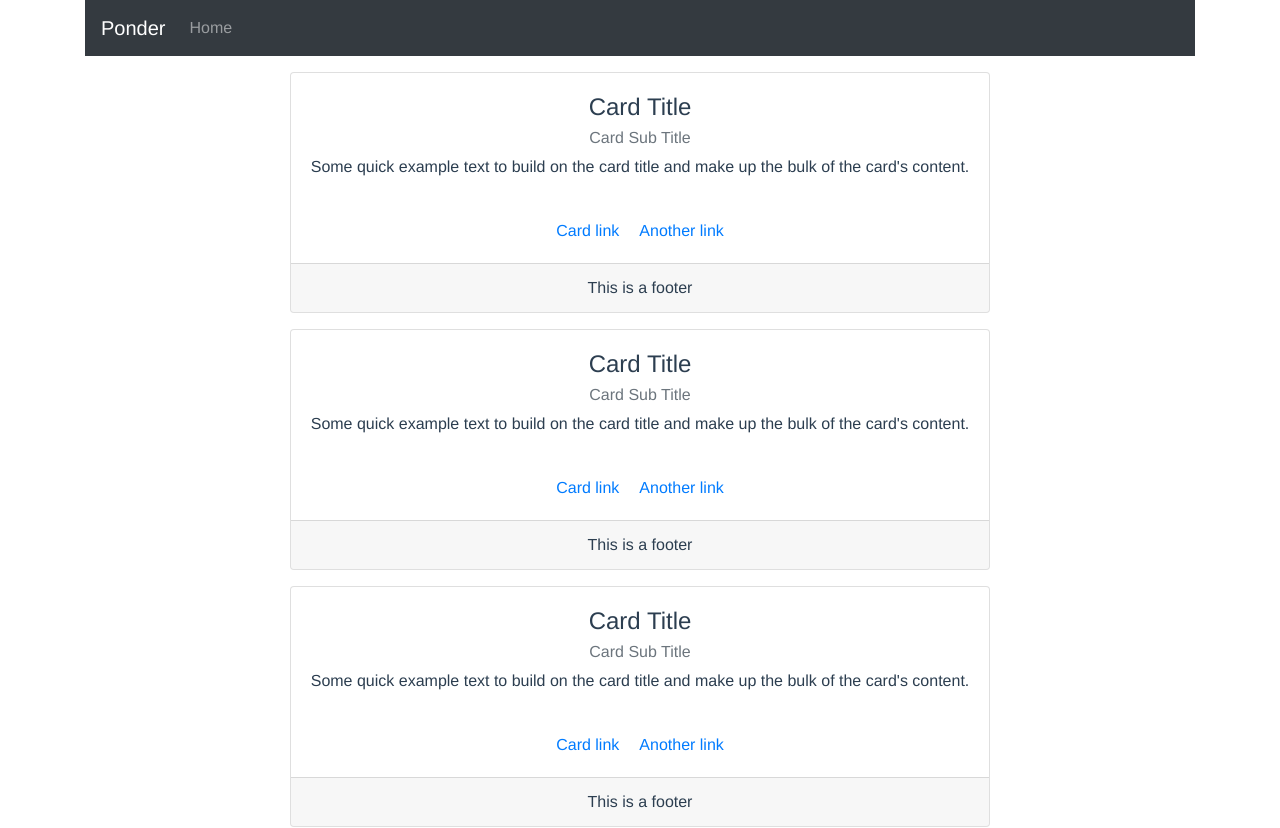
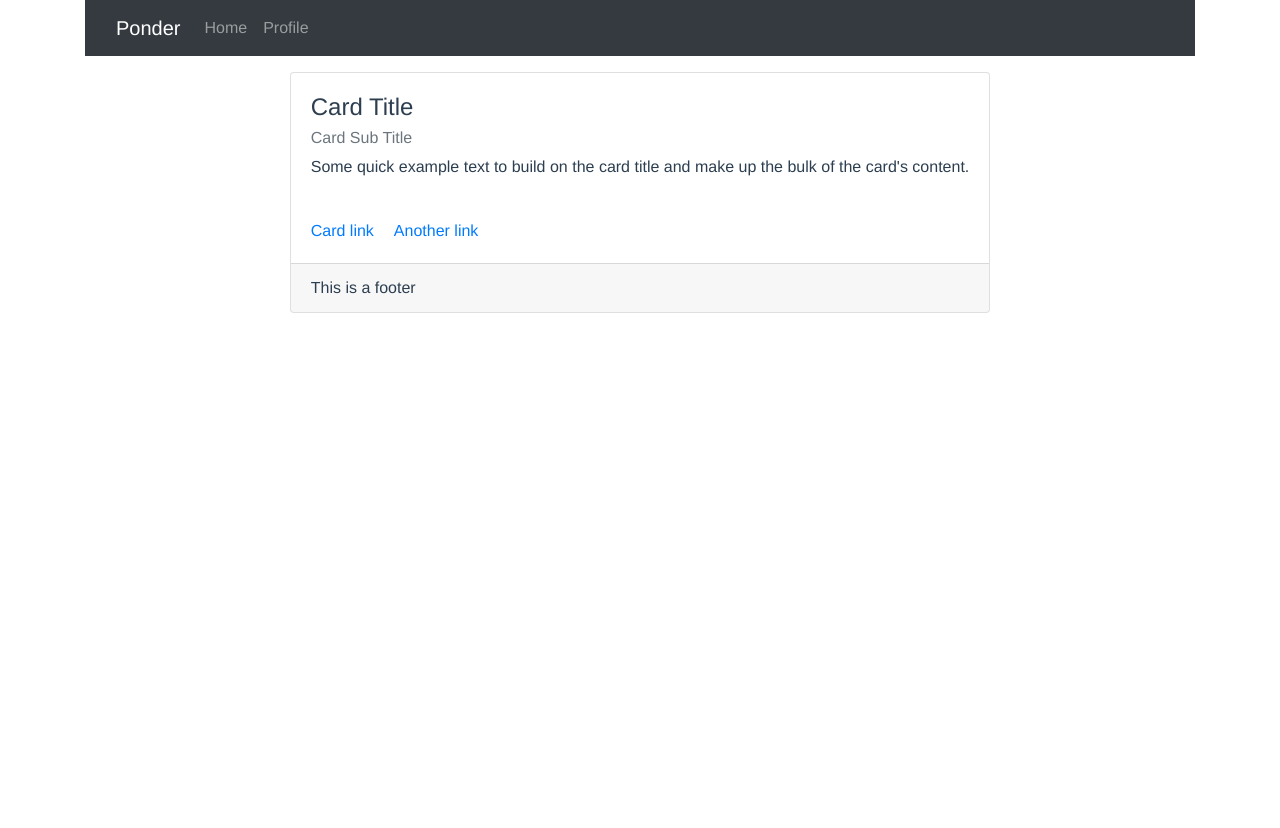
Before and after one commit to mangoes-git/full_stack_blog, a Vue app in the folder client/: page / in a window 1280 px wide. Shown: the top 828 px of the page. After the commit the page ends 800 px from the top, so only its background shows below. Built offline with nearby package versions, Linux system fonts and the light colour scheme.

Commit message:
add vue router

```diff
--- a/client/package.json
+++ b/client/package.json
@@ -10,12 +10,14 @@
   "dependencies": {
     "bootstrap-vue": "^2.17.3",
     "core-js": "^3.6.5",
-    "vue": "^2.6.11"
+    "vue": "^2.6.11",
+    "vue-router": "^3.2.0"
   },
   "devDependencies": {
     "@babel/polyfill": "^7.11.5",
     "@vue/cli-plugin-babel": "~4.5.0",
     "@vue/cli-plugin-eslint": "~4.5.0",
+    "@vue/cli-plugin-router": "^4.5.13",
     "@vue/cli-service": "~4.5.0",
     "babel-eslint": "^10.1.0",
     "bootstrap": "^4.5.2",
--- a/client/src/App.vue
+++ b/client/src/App.vue
@@ -1,35 +1,39 @@
 <template>
   <div id="app">
     <b-container>
-      <NavBar />
-
-      <Post />
-      <Post />
-      <Post />
-      <Post />
+      <navbar />
+      <router-view />
     </b-container>
   </div>
 </template>
 
 <script>
 import NavBar from "./components/NavBar.vue";
-import Post from "./components/Post.vue";
 export default {
-  name: "App",
   components: {
-    NavBar,
-    Post,
+    navbar: NavBar,
   },
 };
 </script>
 
-<style>
+<style lang="scss">
 #app {
   font-family: Avenir, Helvetica, Arial, sans-serif;
   -webkit-font-smoothing: antialiased;
   -moz-osx-font-smoothing: grayscale;
-  text-align: center;
   color: #2c3e50;
-  margin-top: 0px;
+}
+
+#nav {
+  padding: 30px;
+
+  a {
+    font-weight: bold;
+    color: #2c3e50;
+
+    &.router-link-exact-active {
+      color: #42b983;
+    }
+  }
 }
 </style>
--- a/client/src/components/NavBar.vue
+++ b/client/src/components/NavBar.vue
@@ -1,7 +1,6 @@
 <template>
-<b-row>
+  <b-navbar toggleable="sm" type="dark" variant="dark">
     <b-container>
-  <b-navbar toggleable="sm" type="dark" variant="dark">
       <b-navbar-toggle target="nav-text-collapse"></b-navbar-toggle>
 
       <b-navbar-brand>Ponder</b-navbar-brand>
@@ -9,13 +8,13 @@
       <b-collapse id="nav-text-collapse" is-nav>
         <b-navbar-nav>
           <b-nav-item>Home</b-nav-item>
+          <b-nav-item>Profile</b-nav-item>
         </b-navbar-nav>
       </b-collapse>
+    </b-container>
   </b-navbar>
-  </b-container>
-</b-row>
 </template>
 
 <script>
-export default {}
+export default {};
 </script>
--- a/client/src/main.js
+++ b/client/src/main.js
@@ -3,9 +3,11 @@ import 'mutationobserver-shim'
 import Vue from 'vue'
 import './plugins/bootstrap-vue'
 import App from './App.vue'
+import router from './router'
 
 Vue.config.productionTip = false
 
 new Vue({
-  render: h => h(App),
+  router,
+  render: h => h(App)
 }).$mount('#app')
--- /dev/null
+++ b/client/src/router/index.js
@@ -0,0 +1,29 @@
+import Vue from 'vue'
+import VueRouter from 'vue-router'
+import Home from '../views/Home.vue'
+
+Vue.use(VueRouter)
+
+const routes = [
+  {
+    path: '/',
+    name: 'Home',
+    component: Home
+  },
+  {
+    path: '/about',
+    name: 'About',
+    // route level code-splitting
+    // this generates a separate chunk (about.[hash].js) for this route
+    // which is lazy-loaded when the route is visited.
+    component: () => import(/* webpackChunkName: "about" */ '../views/About.vue')
+  }
+]
+
+const router = new VueRouter({
+  mode: 'history',
+  base: process.env.BASE_URL,
+  routes
+})
+
+export default router
--- /dev/null
+++ b/client/src/views/About.vue
@@ -0,0 +1,5 @@
+<template>
+  <div class="about">
+    <h1>This is an about page</h1>
+  </div>
+</template>
--- /dev/null
+++ b/client/src/views/Home.vue
@@ -0,0 +1,27 @@
+<template>
+  <b-container>
+    <post-card/>
+  </b-container>
+</template>
+
+<script>
+import Post from '../components/Post.vue';
+export default {
+  name: "home",
+  components: {
+    "post-card": Post,
+  },
+
+  mounted() {
+    this.fetchData();
+  },
+
+  methods: {
+    async fetchData() {
+      const res = await fetch("localhost:3000/api/posts");
+      const posts = await res.json();
+      console.log(posts);
+    }
+  }
+};
+</script>
```
Also changed, not shown: 1 other file (tests, documents, lock files or other folders). Lines whose indentation alone changed are shown as unchanged.
